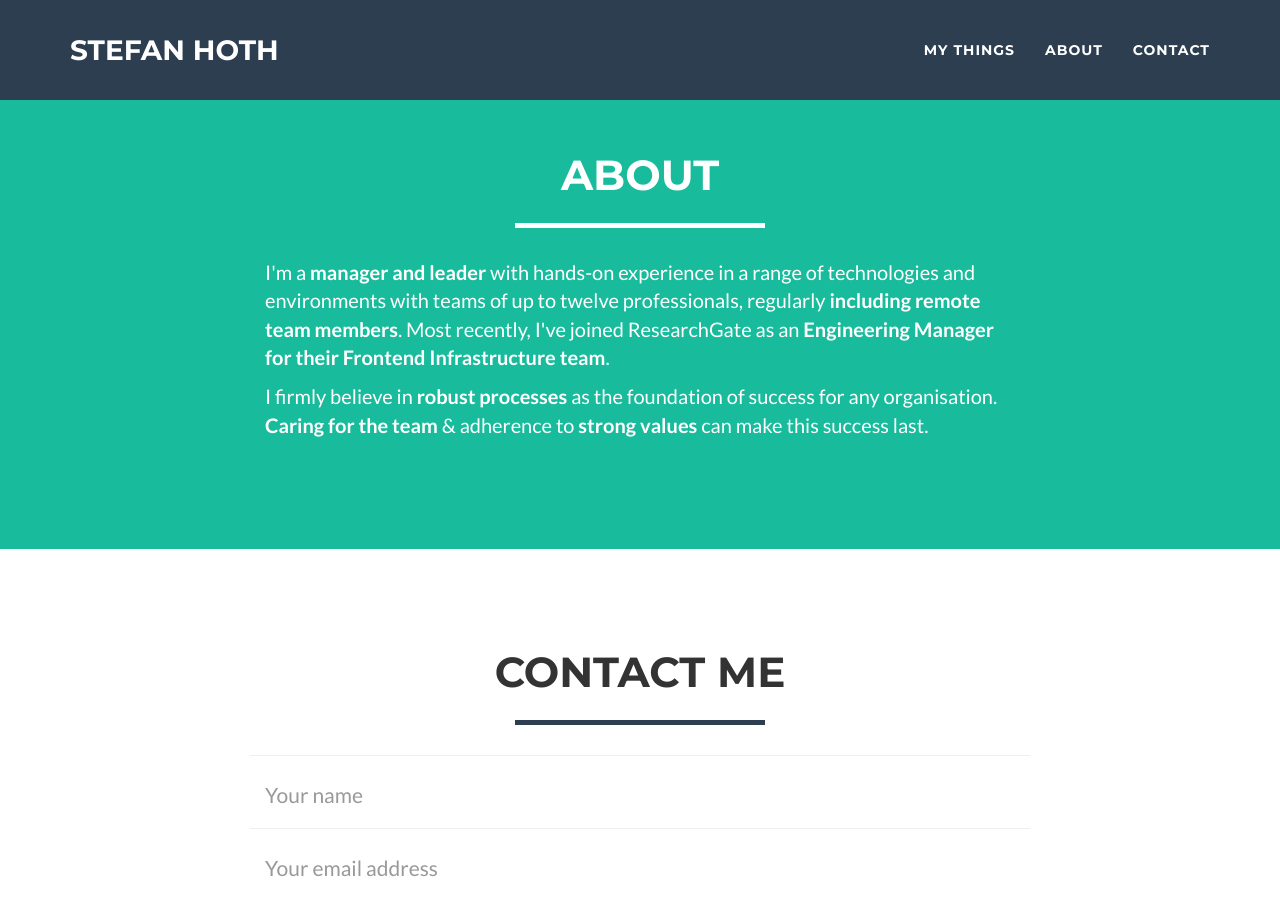
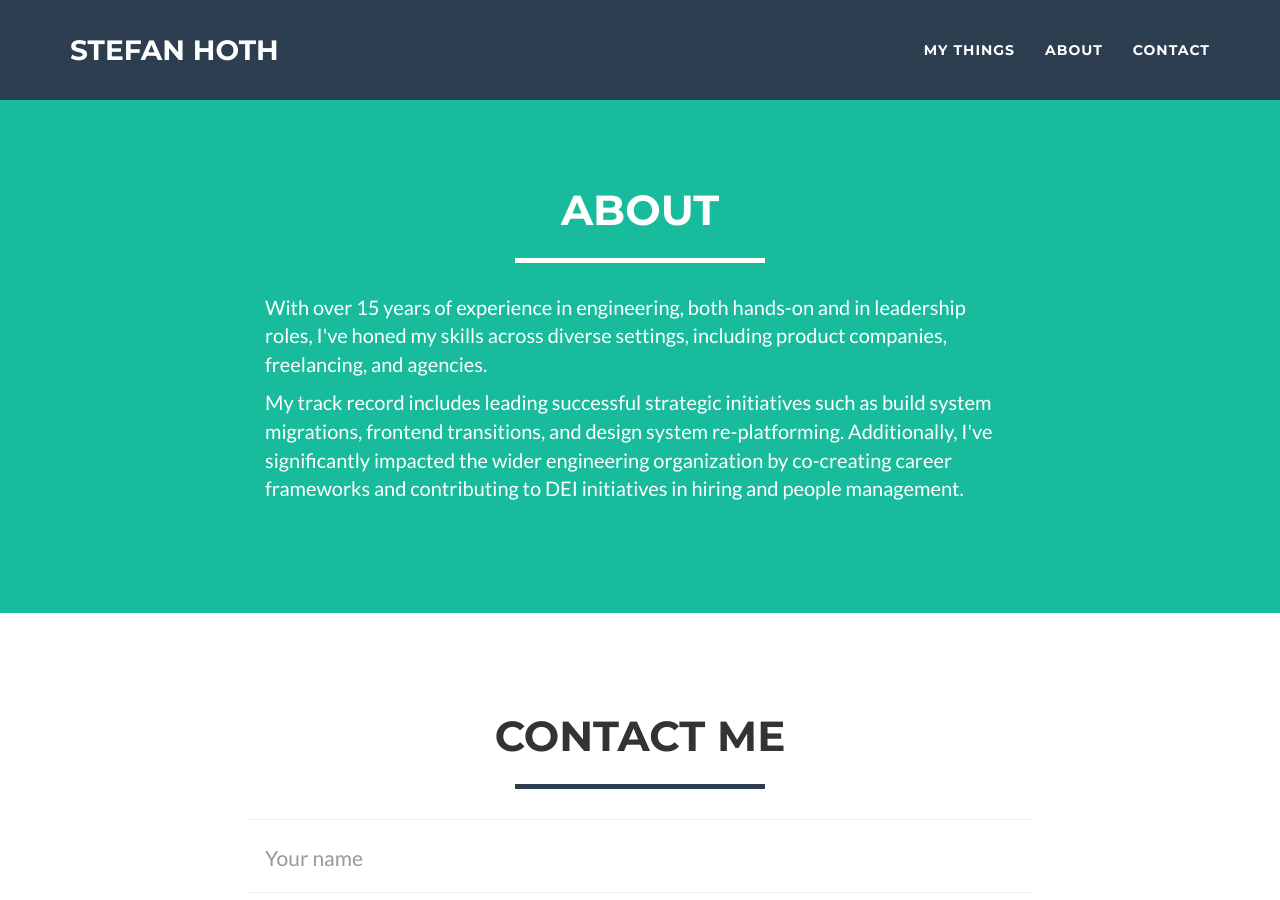
Before and after one commit to StartBootstrap/freelancer-jekyll, a Jekyll site: the page built from index.html, in a window 1280 px wide and 900 px high, scrolled down 1460 px. Built offline with Jekyll 4.4.1, drawn with Linux system fonts in a browser that asks for light colours; nearby versions of some CDN libraries; some of the changed text lies outside the part shown.

Commit message:
feat(content): Refresh copy for 2024

```diff
--- a/_config.yml
+++ b/_config.yml
@@ -9,7 +9,7 @@
 title: Stefan Hoth
 email: no-reply@example.org
 description: > # this means to ignore newlines until "baseurl:"
-  An experienced developer gone servant leader who cares deeply about people, processes & values.
+  builds successful and happy engineering teams with a focus on psychological safety and developer productivity
 baseurl: "" # the subpath of your site, e.g. /blog
 url: "https://stefanhoth.com" # the base hostname & protocol for your site
 
--- a/_includes/about.html
+++ b/_includes/about.html
@@ -9,8 +9,12 @@
             </div>
             <div class="row">
                 <div class="col-lg-8 col-lg-offset-2">
-                    <p>I'm a <strong>manager and leader</strong> with hands-on experience in a range of technologies and environments with teams of up to twelve professionals, regularly <strong>including remote team members</strong>. Most recently, I've joined ResearchGate as an <strong>Engineering Manager for their Frontend Infrastructure team</strong>.</p>
-                    <p>I firmly believe in <strong>robust processes</strong> as the foundation of success for any organisation. <strong>Caring for the team</strong> & adherence to <strong>strong values</strong> can make this success last.</p>
+                    <p> With over 15 years of experience in engineering, both hands-on and in leadership roles, I've honed my skills across
+                        diverse settings, including product companies, freelancing, and agencies.
+                    </p>
+                    <p>My track record includes leading successful strategic initiatives such as build system migrations, frontend transitions, and design system re-platforming.
+                    Additionally, I've significantly impacted the wider engineering organization by co-creating career frameworks and
+                    contributing to DEI initiatives in hiring and people management.</p>
                 </div>
             </div>
         </div>
```
